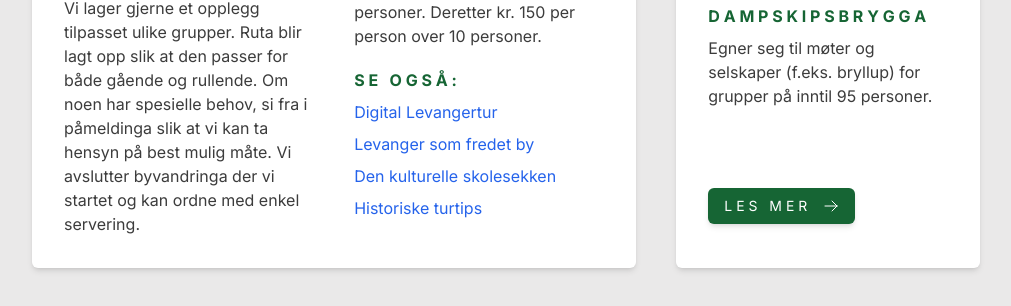
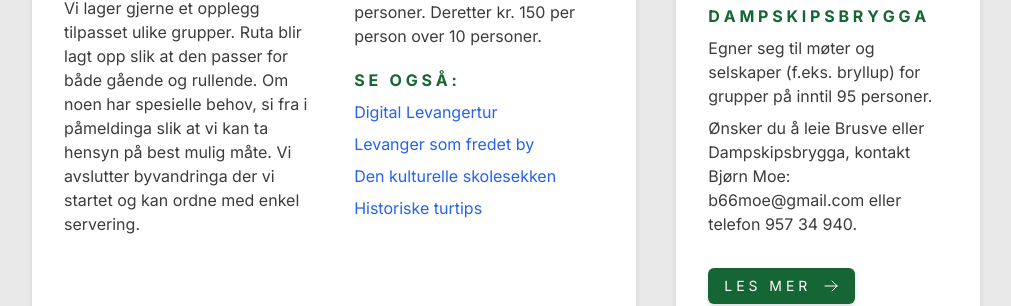
Before and after one commit to magnusgiverin/bymuseet, a Next.js app in the folder src/bymuseet/: page / in a window 1280 px wide. Shown: the part 1408-1714 px from the top of the page, without its empty margins (134-1145 px from the left). Built offline with nearby package versions, Linux system fonts and the light colour scheme.

Commit message:
Fix: FIx system crash on landing apge

```diff
--- a/src/bymuseet/src/app/index/Tilbud.tsx
+++ b/src/bymuseet/src/app/index/Tilbud.tsx
@@ -58,12 +58,7 @@ const Tilbud = () => {
                         </div>
                     ))}
                 </span>
-                <Link href={utleie.infoLink1} target="_blank" className="flex text-blue-600 hover:underline mt-6">
-                    {utleie.infoLinkText1}
-                </Link>
-                <Link href={utleie.infoLink2} target="_blank" className="flex text-blue-600 hover:underline mt-6">
-                    {utleie.infoLinkText2}
-                </Link>
+                <p className="mt-2">{utleie.utleieInfo}</p>
                 <span className="flex flex-col md:flex-row xl:flex-col md:gap-4 xl:gap-0">
                     <Button icon="ArrowRight_sm" text={tilbud.buttonText} link={tilbud.buttonLink} />
                 </span>
```
